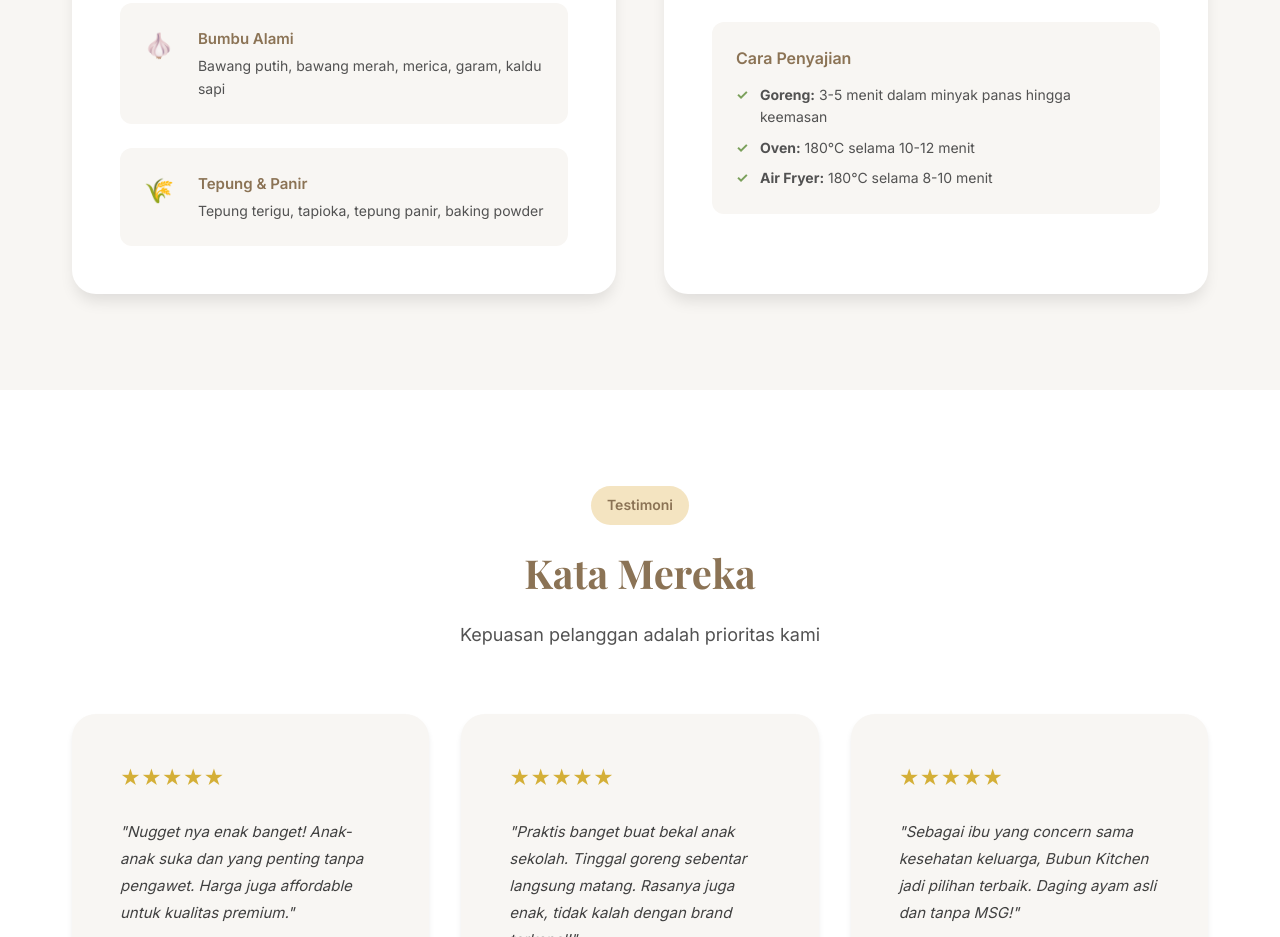
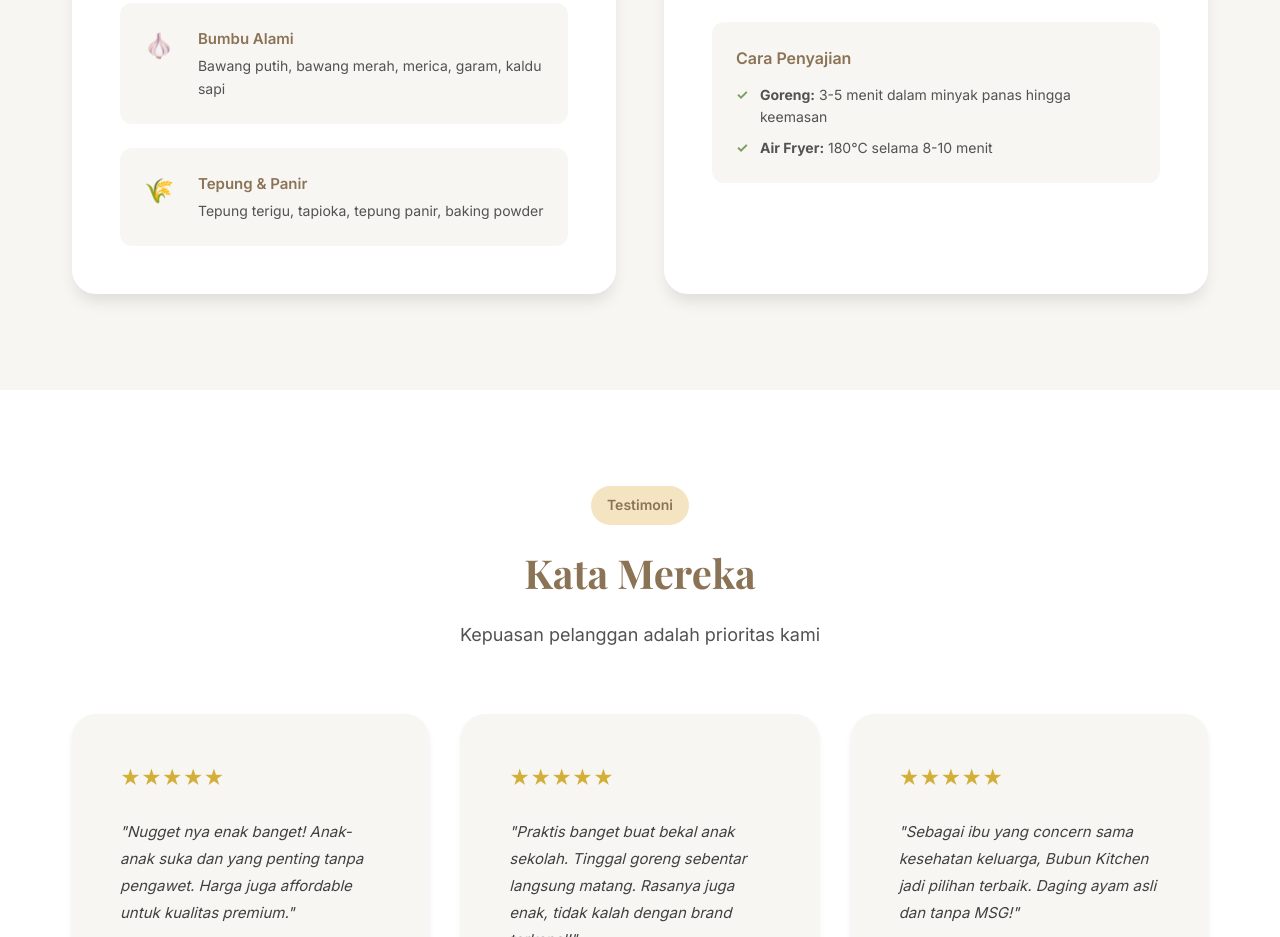
Before and after one commit to budibungalayar/BubunKitchen, a plain HTML site: page index.html in a window 1280 px wide. Shown: the part 3848-4785 px from the top of the page. Drawn offline with nearby package versions, Linux system fonts and the light colour scheme.

Commit message:
Update index.html

```diff
--- a/index.html
+++ b/index.html
@@ -235,7 +235,6 @@
                         <h4>Cara Penyajian</h4>
                         <ul>
                             <li><strong>Goreng:</strong> 3-5 menit dalam minyak panas hingga keemasan</li>
-                            <li><strong>Oven:</strong> 180°C selama 10-12 menit</li>
                             <li><strong>Air Fryer:</strong> 180°C selama 8-10 menit</li>
                         </ul>
                     </div>
@@ -402,4 +401,5 @@
     <script src="js/cart.js"></script>
     <script src="js/main.js"></script>
 </body>
+
 </html>
```
